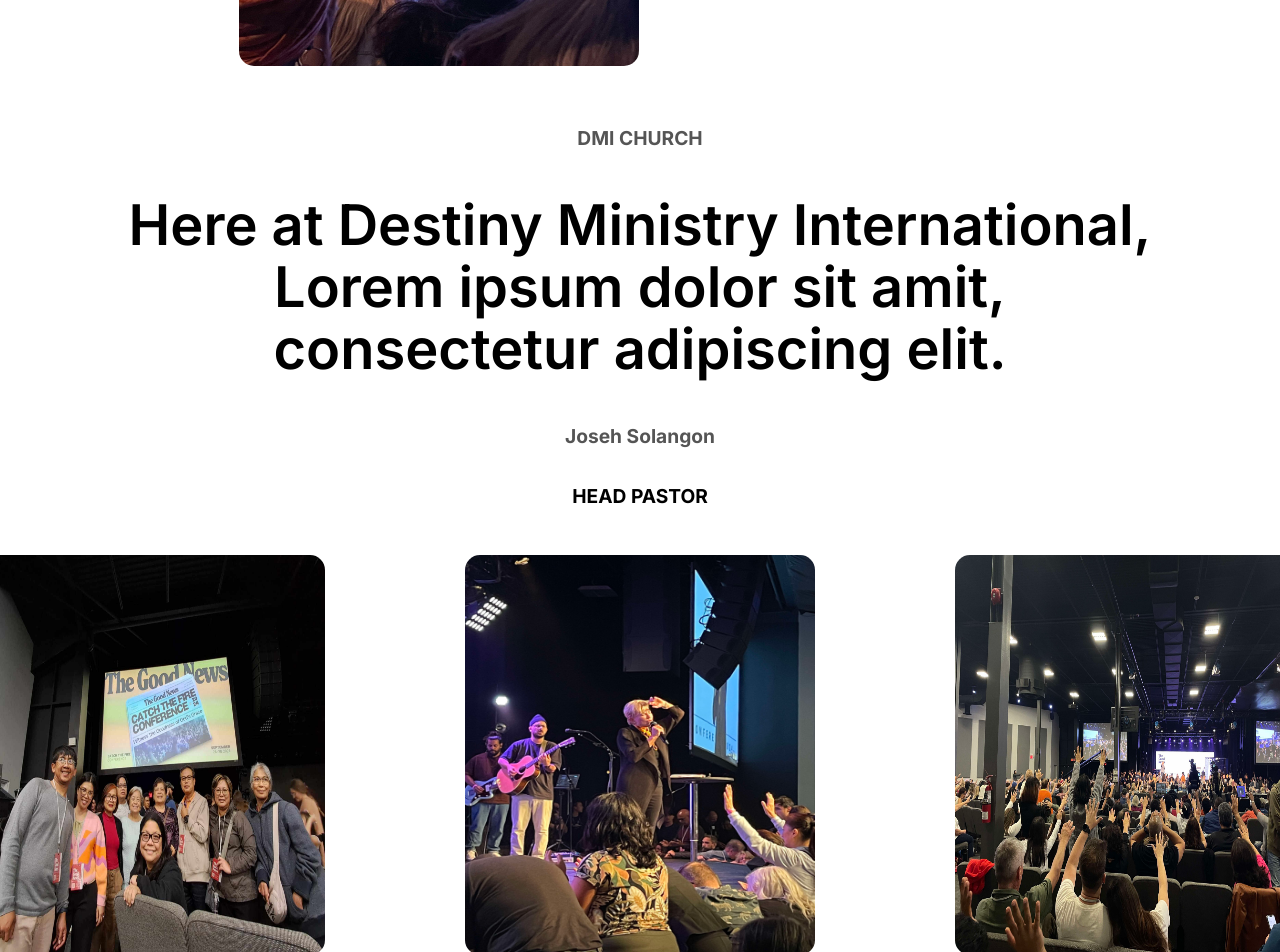
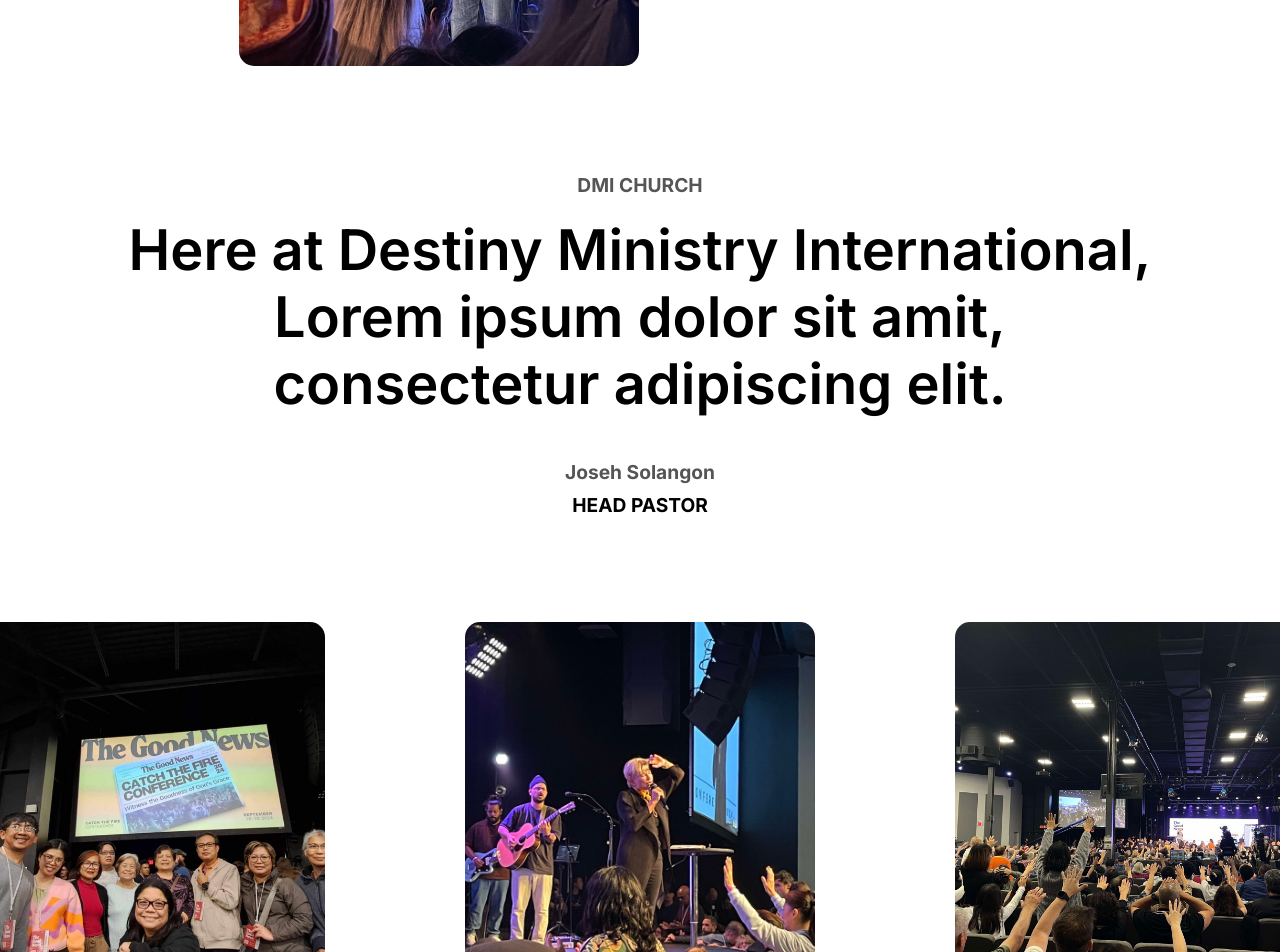
Before and after one commit to PsymonSezArcedera/DMI_TORONTO, a React (Vite) app: page / in a window 1280 px wide. Shown: the part 1160-2112 px from the top of the page. Built offline with nearby package versions, Linux system fonts and the light colour scheme.

Commit message:
Update Home

```diff
--- a/src/pages/Home.jsx
+++ b/src/pages/Home.jsx
@@ -5,11 +5,11 @@
 import image3 from '/src/assets/Image3.jpg'
 import image4 from '/src/assets/Image4.jpg'
 import image5 from '/src/assets/Image5.jpg'
-import { BrowserRouter as Router, Route, Routes, Link } from 'react-router-dom';
-import Footer from '../components/Footer';
-import MainHeader from '../components/Header';
+import { useNavigate } from 'react-router-dom';
+//import { BrowserRouter as Router, Route, Routes, Link } from 'react-router-dom';
 
 function Home() {
+  const navigate = useNavigate();
   return (
     <div className="Home-Page">
 
@@ -35,7 +35,9 @@
   <h5>
     Lorem ipsum dolor sit amet, consectetur adipiscing elit, sed do eiusmod tempor incididunt ut labore et dolore magna aliqua. Lorem ipsum dolor sit amet, consectetur adipiscing elit, sed do eiusmod tempor incididunt ut labore et dolore magna aliqua.
   </h5>
-  <button className="about-us-button">About Us</button>
+  <button className="about-us-button" onClick={() => navigate('/about')}>
+      About Us
+    </button>
 </div>
 </div>
 
@@ -53,6 +55,7 @@
       </div>
 
 
+
     </div>
   );
 }
--- a/src/styles/Home.css
+++ b/src/styles/Home.css
@@ -44,6 +44,7 @@
   display: flex;
   align-items: center;
   justify-content: flex-start;
+  margin-bottom: 50px;
 }
 
 .Home-Body-1 h2{
@@ -77,12 +78,14 @@
 margin-left: 10%;
 margin-top: 100px;
 border-radius: 15px;
+object-fit: cover;
 }
 
 .image2{
   margin-top: -250px;
   margin-left: 35%;
   border-radius: 15px;
+  object-fit: cover;
 }
 
 
@@ -134,13 +137,14 @@
 }
 
 .about-us-button:hover {
-  background-color: #0C70B0; /* Button hover effect */
+  background-color: rgba(188, 151, 112, 1); /* Button hover effect */
 }
 
 
 .Home-Body-2 h1 {
   color: black;
   font-size: 2rem;
+  margin-bottom: 1000px;
 }
 
 .Home-Body-2 h5 {
@@ -202,6 +206,7 @@
   width: 350px; /* Set width of images */
   height: 400px; /* Set height of images */
   border-radius: 15px; /* Optional: rounded corners for the borders */
+  margin-bottom: -100px;
 }
 
 /* Responsive Design: Stack images on smaller screens */
@@ -216,3 +221,32 @@
     height: 250px;
   }
 }
+
+.display-1, .display-2, .display-3 {
+  object-fit: cover; /* Ensure the image covers the container */
+}
+
+
+.Home-Body-2 h1 {
+  font-size: 3.5rem;
+  font-weight: 600;
+  color: #000000;
+  margin-top: 35px;
+  margin-bottom: 10px; /* Reduce spacing below the heading */
+  max-width: 80%;
+  line-height: 1.2; /* Adjust line spacing for the heading */
+}
+
+.Home-Body-2 h5 {
+  font-size: 1.2rem;
+  color: #555;
+  margin-bottom: -15px; /* Reduce spacing below this subheading */
+  line-height: 1.2; /* Adjust line spacing */
+}
+
+.Home-Body-2 h4 {
+  font-size: 1.2rem;
+  color: #000000;
+  margin-bottom: 65px; /* Remove spacing below this element */
+  line-height: 1.2; /* Adjust line spacing */
+}
```
